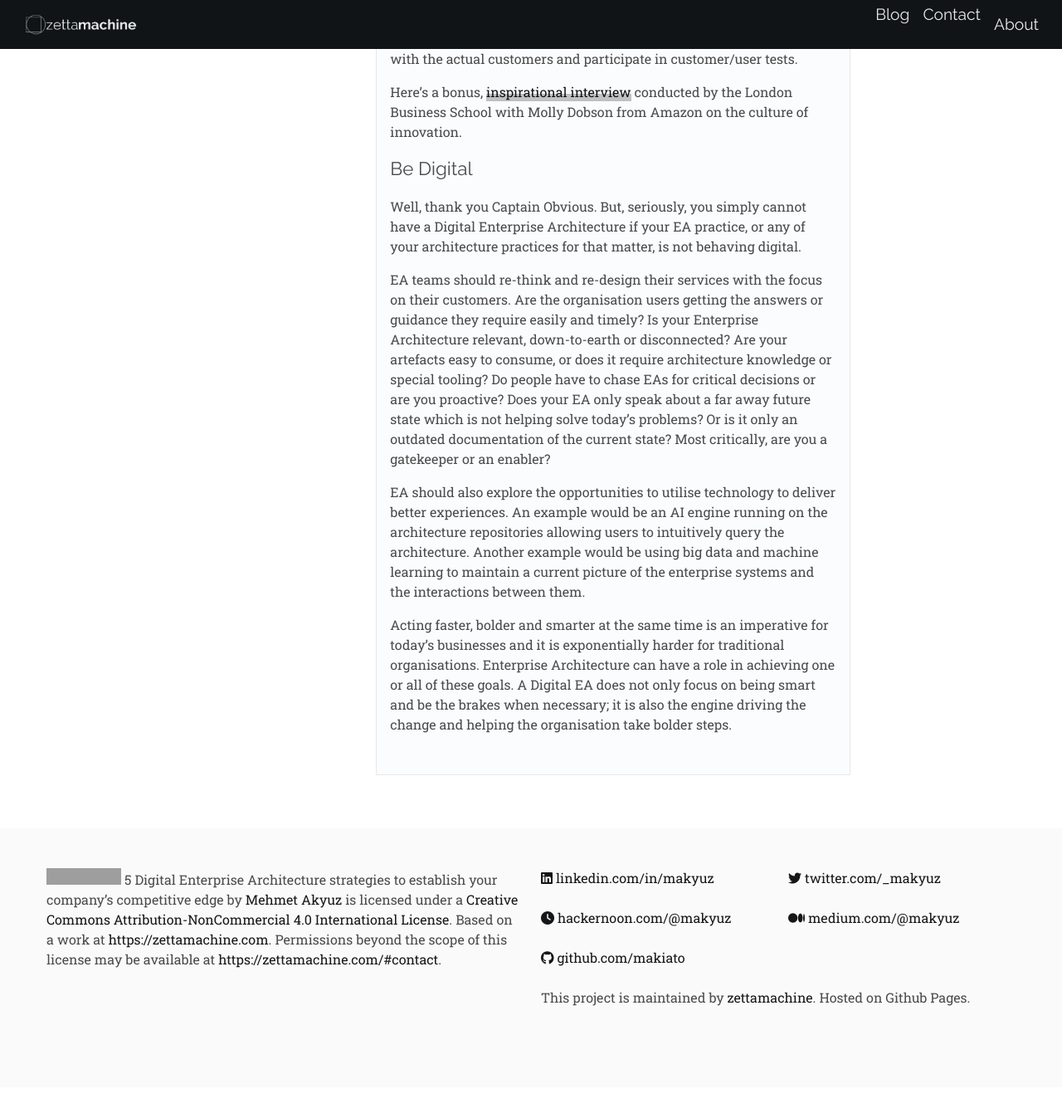
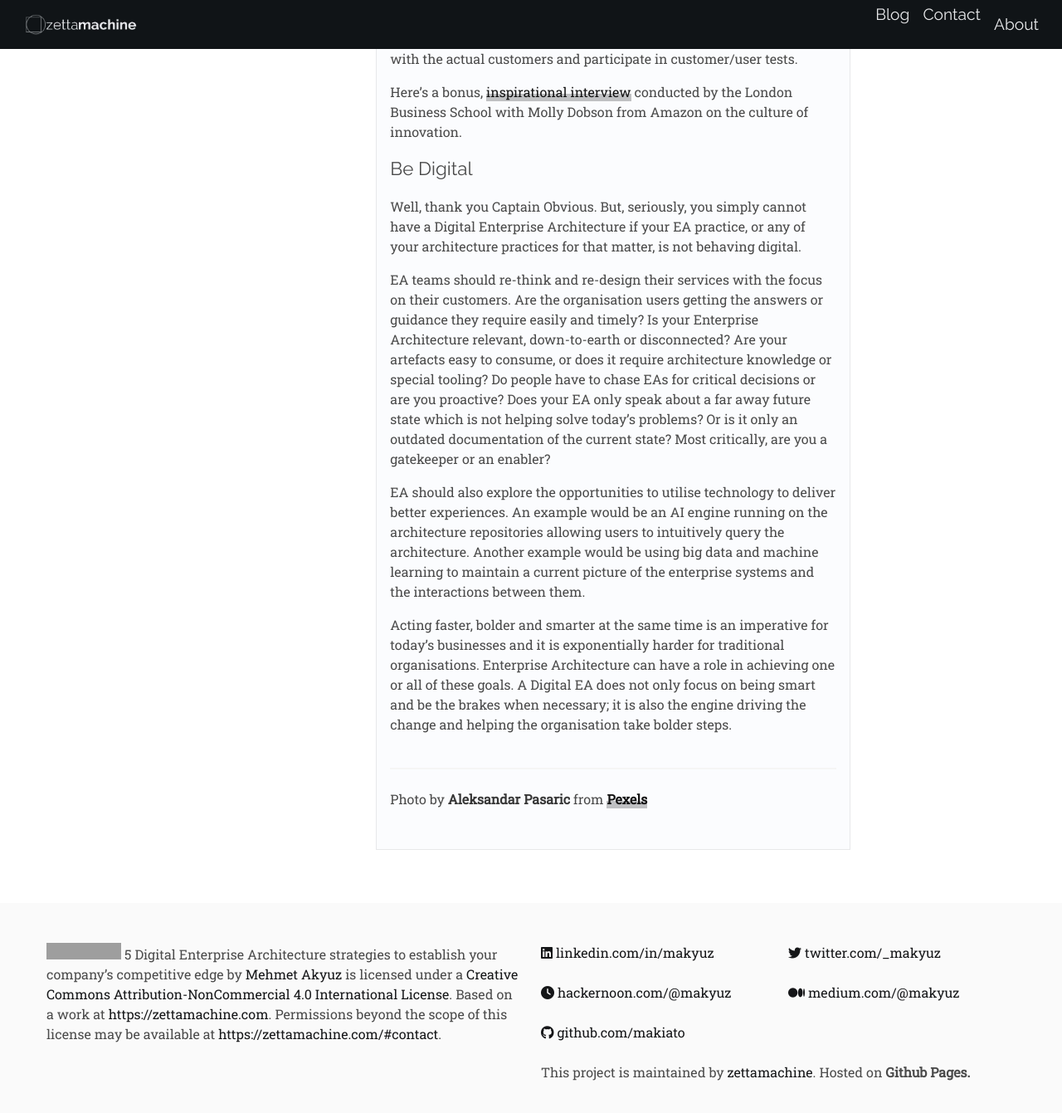
Before and after one commit to zettamachine/makiato.github.io, a Jekyll site: the page built from _posts/2018-11-15-5-digital-enterprise-architecture-strategies.md, in a window 1280 px wide and 1400 px high, scrolled down 2992 px. Shown: the top 1341 px of the window at 83% size. Built offline with Jekyll 4.4.1, drawn with Linux system fonts in a browser that asks for light colours; nearby versions of some CDN libraries; before the commit the page ends 4302 px from its top, so only the background shows below that; grey boxes are pictures that could not be loaded.

```diff
--- a/_includes/footer.html
+++ b/_includes/footer.html
@@ -10,35 +10,35 @@
                 Permissions beyond the scope of this license may be available at <a xmlns:cc="http://creativecommons.org/ns#" href="{{ site.url }}/#contact" rel="cc:morePermissions">{{ site.url }}/#contact</a>.
             </div>
             <div class="column is-half">
-                <div class="columns is-multiline">
-                    <div class="column">
+                <div class="columns is-multiline" style="justify-content: flex-start;">
+                    <div class="column footer-social">
                         <a href="https://linkedin.com/in/makyuz">
                             <i class="fab fa-linkedin"></i> linkedin.com/in/makyuz
                         </a>
                     </div>
-                    <div class="column">
+                    <div class="column footer-social">
                         <a href="https://twitter.com/_makyuz">
                             <i class="fab fa-twitter"></i> twitter.com/_makyuz
                         </a>
                     </div>
-                    <div class="column">
+                    <div class="column footer-social">
                         <a href="http://hackernoon.com/@makyuz">
                             <i class="fas fa-clock"></i> hackernoon.com/@makyuz
                         </a>
                     </div>
-                    <div class="column">
+                    <div class="column footer-social">
                         <a href="https://medium.com/@makyuz">
                             <i class="fab fa-medium"></i> medium.com/@makyuz
                         </a>
                     </div>
-                    <div class="column">
+                    <div class="column footer-social">
                         <a href="https://github.com/makiato">
                             <i class="fab fa-github"></i> github.com/makiato
                         </a>
                     </div>
                 </div>
                 <div>
-                    <p>This project is maintained by <a href="{{ site.github.owner_url }}">{{ site.github.owner_name }}</a>. Hosted on Github Pages.</p>
+                    <p>This project is maintained by <a href="{{ site.github.owner_url }}">{{ site.github.owner_name }}</a>. Hosted on <b>Github Pages.</b></p>
                 </div>
             </div>
 		</div>
--- a/_layouts/default.html
+++ b/_layouts/default.html
@@ -38,7 +38,7 @@
                                 <div class="card-image">
                                     <a href="{{ post.url }}">
                                         <figure class="image is-4by3 is-front-image">
-                                                <img src="{{ post.headshot }}" ci-src="{{ post.headshot }}" ci-params="gray=1" alt="{{ post.title }}">
+                                                <img ci-src="{{ post.headshot }}" ci-params="gray=1" alt="{{ post.title }}">
                                         </figure>
                                     </a>
                                 </div>
--- a/_posts/2018-11-15-5-digital-enterprise-architecture-strategies.md
+++ b/_posts/2018-11-15-5-digital-enterprise-architecture-strategies.md
@@ -54,3 +54,7 @@ EA teams should re-think and re-design their services with the focus on their cu
 EA should also explore the opportunities to utilise technology to deliver better experiences. An example would be an AI engine running on the architecture repositories allowing users to intuitively query the architecture. Another example would be using big data and machine learning to maintain a current picture of the enterprise systems and the interactions between them.
 
 Acting faster, bolder and smarter at the same time is an imperative for today&#8217;s businesses and it is exponentially harder for traditional organisations. Enterprise Architecture can have a role in achieving one or all of these goals. A Digital EA does not only focus on being smart and be the brakes when necessary; it is also the engine driving the change and helping the organisation take bolder steps.
+
+---
+
+Photo by **Aleksandar Pasaric** from **[Pexels](https://www.pexels.com/photo/architecture-buildings-business-city-32518/*)**
--- a/styles/zettamachine.css
+++ b/styles/zettamachine.css
@@ -146,6 +146,10 @@ h2 {
 .image.is-4by3 {
     padding-top: 0;
 }
+.footer-social {
+    align-self: flex-start;
+    white-space:nowrap;
+}
 /*
 .ci-image-wrapper {
     position: relative;
```
Also changed, not shown: other parts of _posts/2018-11-15-5-digital-enterprise-architecture-strategies.md (+1 -1 lines), _posts/2017-06-04-what-is-digital-architecture-anyway.md (+1 -1 lines), _posts/2018-08-07-how-to-successfully-fail-digital-transformation.md (+1 -1 lines), images/blog/digital-enterprise-arch.jpg (deleted), images/blog/successfully-fail.jpg (deleted), 2 other files.
